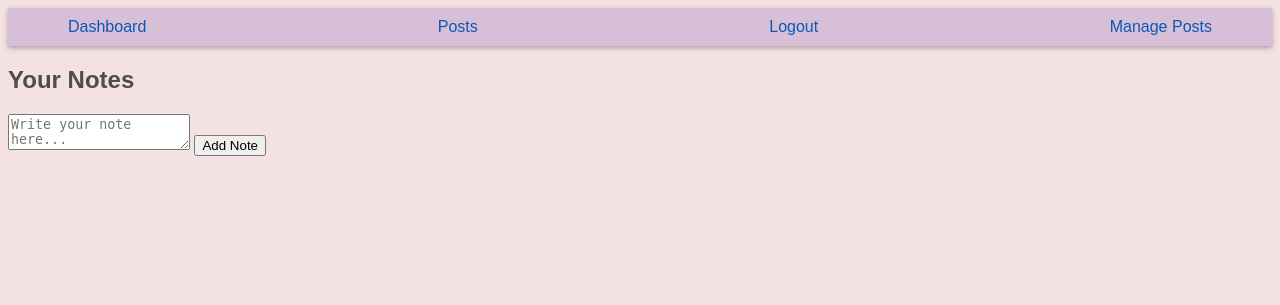
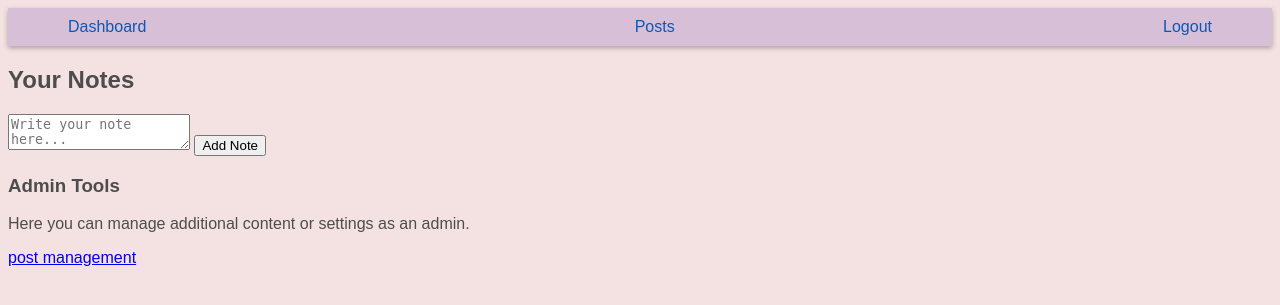
Before and after one commit to Rizos13/note_flask, a Flask app: page /dashboard in a window 1280 px wide. Shown: the top 305 px of the page. Run offline with Flask 3, Linux system fonts and the light colour scheme; the visitor is signed in with stand-in values (Sample User, id 1).

Commit message:
Update to the security system and visual design of the admin account interface

```diff
--- a/app.py
+++ b/app.py
@@ -1,9 +1,9 @@
 from flask import Flask, render_template, request, redirect, url_for, session
 import sqlite3
 from werkzeug.security import generate_password_hash, check_password_hash
-
+import os
 app = Flask(__name__)
-app.secret_key = 'ef1b7f45ed011a3fbe6790873b6bed1283be3c42d5ddb7633acd9cff8d287031'
+app.secret_key = os.urandom(24)
 
 
 class Todo:
@@ -14,10 +14,11 @@ class Todo:
 
     def create_tables(self):
         self.c.execute('''CREATE TABLE IF NOT EXISTS users (
-                            id INTEGER PRIMARY KEY,
-                            username TEXT NOT NULL UNIQUE,
-                            password TEXT NOT NULL
-                          );''')
+                                        id INTEGER PRIMARY KEY,
+                                        username TEXT NOT NULL UNIQUE,
+                                        password TEXT NOT NULL,
+                                        role TEXT DEFAULT 'user'
+                                      );''')
 
         self.c.execute('''CREATE TABLE IF NOT EXISTS notes (
                             id INTEGER PRIMARY KEY,
@@ -51,10 +52,10 @@ class Todo:
             return False
 
     def login_user(self, username, password):
-        self.c.execute('SELECT id, password FROM users WHERE username=?', (username,))
+        self.c.execute('SELECT id, password, role FROM users WHERE username=?', (username,))
         user = self.c.fetchone()
         if user and check_password_hash(user[1], password):
-            return user[0]
+            return user
         return None
 
     def add_note(self, user_id, content):
@@ -117,10 +118,10 @@ def login():
     if request.method == 'POST':
         username = request.form['username']
         password = request.form['password']
-        user_id = db.login_user(username, password)
-        if user_id is not None:
-            session['user_id'] = user_id
-            session['is_admin'] = (username == 'admin')
+        user = db.login_user(username, password)
+        if user is not None:
+            session['user_id'] = user[0]
+            session['role'] = user[2]
             return redirect(url_for('dashboard'))
         else:
             return "Invalid credentials. Please try again."
@@ -133,12 +134,13 @@ def dashboard():
         return redirect(url_for('login'))
 
     user_id = session['user_id']
+    user_role = session.get('role', 'user')
     if request.method == 'POST':
         content = request.form['content']
         db.add_note(user_id, content)
 
     notes = db.get_user_notes(user_id)
-    return render_template('dashboard.html', notes=notes)
+    return render_template('dashboard.html', notes=notes, user_role=user_role)
 
 
 @app.route('/posts', methods=['GET', 'POST'])
@@ -158,7 +160,7 @@ def posts():
 
 @app.route('/admin/posts', methods=['GET', 'POST'])
 def admin_posts():
-    if 'user_id' not in session or not session.get('is_admin'):
+    if 'user_id' not in session or session.get('role') != 'admin':
         return redirect(url_for('login'))
 
     if request.method == 'POST':
@@ -179,6 +181,7 @@ def delete_post(post_id):
         return "Unauthorized", 403
 
     user_id = session['user_id']
+    user_role = session.get('role')
 
     db.c.execute('SELECT user_id FROM posts WHERE id=?', (post_id,))
     post_owner = db.c.fetchone()
@@ -186,7 +189,7 @@ def delete_post(post_id):
     if post_owner is None:
         return "Post not found", 404
 
-    if post_owner[0] != user_id and not session.get('is_admin'):
+    if post_owner[0] != user_id and user_role != 'admin':
         return "Unauthorized", 403
 
     db.delete_post(post_id)
--- a/templates/dashboard.html
+++ b/templates/dashboard.html
@@ -1,10 +1,13 @@
 {% extends 'base.html' %}
+
 {% block content %}
 <h2>Your Notes</h2>
+
 <form method="post">
     <textarea name="content" placeholder="Write your note here..." required></textarea>
     <button type="submit">Add Note</button>
 </form>
+
 <ul>
     {% for note in notes %}
     <li>
@@ -15,4 +18,11 @@
     </li>
     {% endfor %}
 </ul>
+
+{% if user_role == 'admin' %}
+    <h3>Admin Tools</h3>
+    <p>Here you can manage additional content or settings as an admin.</p>
+    <a href="{{ url_for('admin_posts') }}">post management</a>
+{% endif %}
+
 {% endblock %}
--- a/templates/post.html
+++ b/templates/post.html
@@ -16,7 +16,8 @@
                     <h3>{{ post[2] }}</h3>
                     <small>By {{ post[1] }} on {{ post[4] }}</small>
                     <p>{{ post[3] }}</p>
-                    {% if 'user_id' in session %}
+
+                    {% if 'user_id' in session and session.get('role') == 'admin' %}
                         <form action="{{ url_for('delete_post', post_id=post[0]) }}" method="POST" onsubmit="return confirm('Are you sure you want to delete this post?');">
                             <button type="submit">Delete Post</button>
                         </form>
```
Also changed, not shown: 1 other file.
